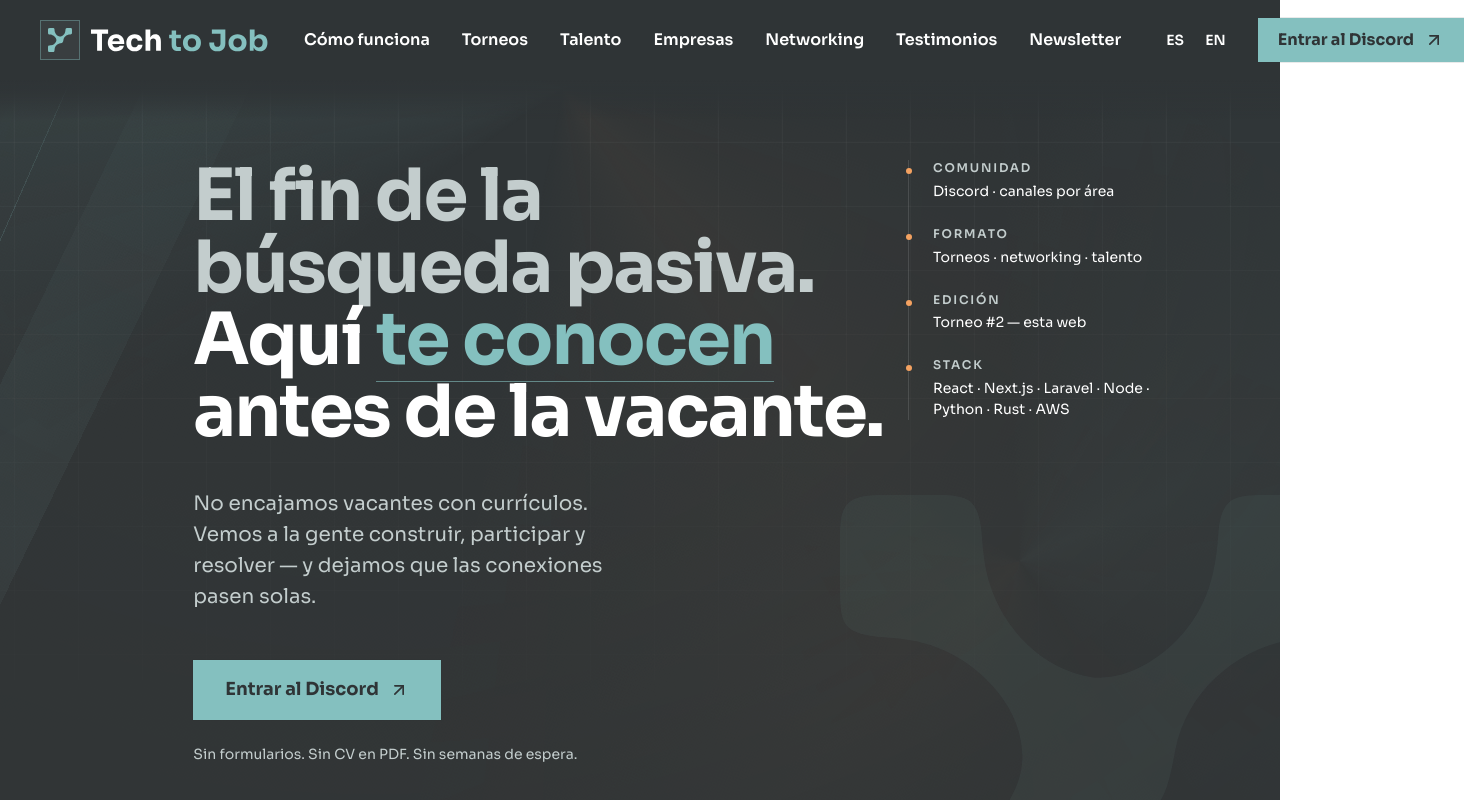
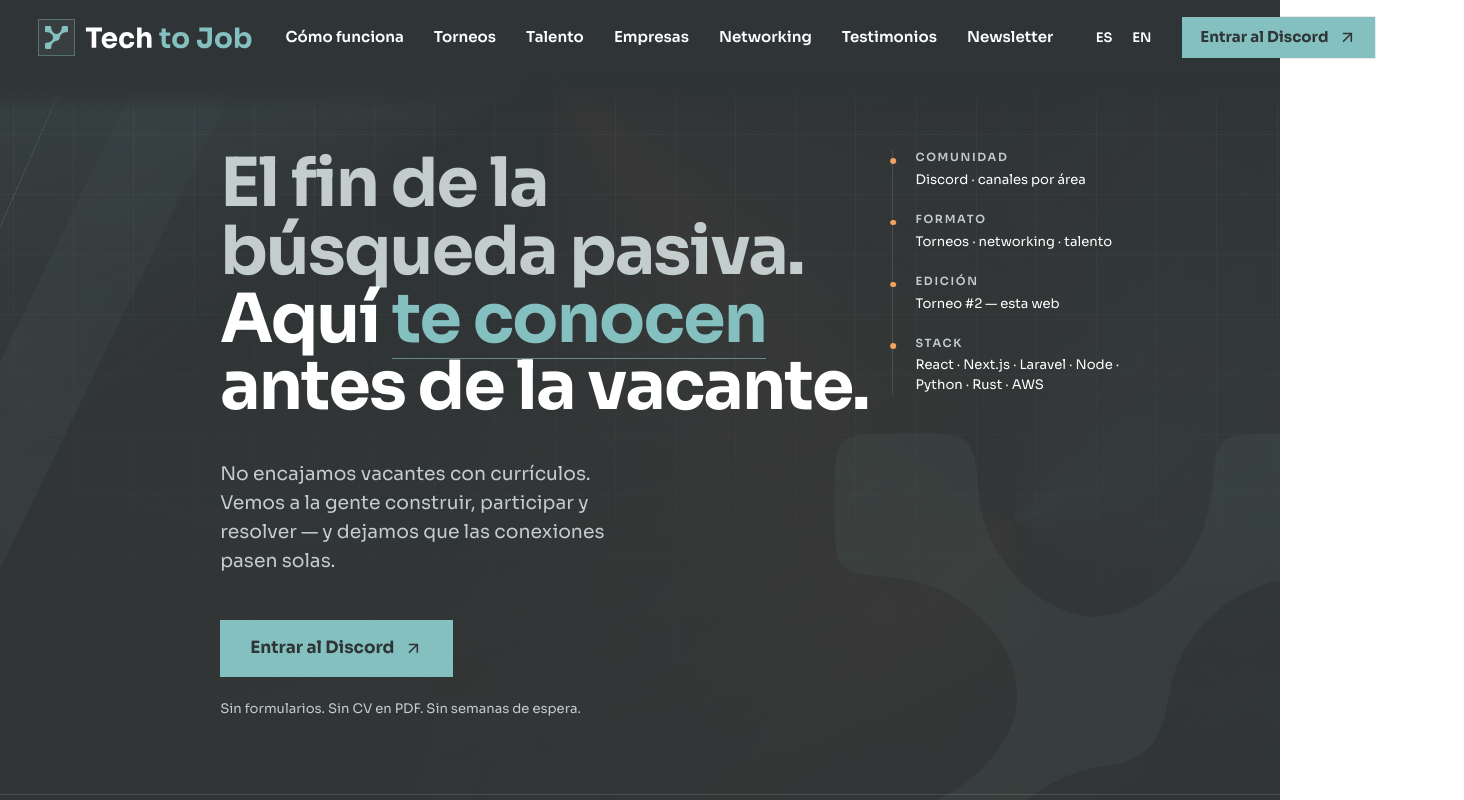
Before and after one commit to lesm23031990/techtojob-concurso, a Next.js app in the folder app/: page /en in a window 1280 px wide. Shown: the top 800 px of the page, 1464 px wide, since content can reach past the window. Built offline with nearby package versions, Linux system fonts and the light colour scheme.

Commit message:
design: apply the 94% global scale and the news plate field (D98/D99)

```diff
--- a/app/app/globals.css
+++ b/app/app/globals.css
@@ -97,6 +97,11 @@
 
 @layer base {
   html {
+    /* D99: soft GLOBAL scale (94%). Tailwind v4 is rem-based, so shrinking the
+       root reproduces the "90% browser zoom" the author preferred while keeping
+       overlines (≈11.3px) and tap targets (≈41px, above the 24px WCAG minimum)
+       safe. Typeface (Sora) and the 3 weights are untouched (R24/R28/R58/R59). */
+    font-size: 94%;
     /* sticky 5rem nav + breathing room when jumping to #anchors (R45) */
     scroll-padding-top: 6rem;
     /* Anchors (nav + the Audiences CTAs to #unete, D76) land smoothly; the
@@ -1133,6 +1138,15 @@
   }
 }
 
+/* Noticias (D98): faint blueprint plate behind the featured brand symbol —
+   the same "plano cinético" language as the hero, contained inside the card
+   banner. Decorative only, `ink` at 4% so it never competes with the copy. */
+.news-field {
+  background-image:
+    repeating-linear-gradient(to right, rgb(47 52 54 / 0.04) 0 1px, transparent 1px 1.5rem),
+    repeating-linear-gradient(to bottom, rgb(47 52 54 / 0.04) 0 1px, transparent 1px 1.5rem);
+}
+
 /* Global reduced-motion guard (R34 + WCAG 2.3.3): kills transitions and
    animations; hover/focus states stay perceivable through color alone. */
 @media (prefers-reduced-motion: reduce) {
```
